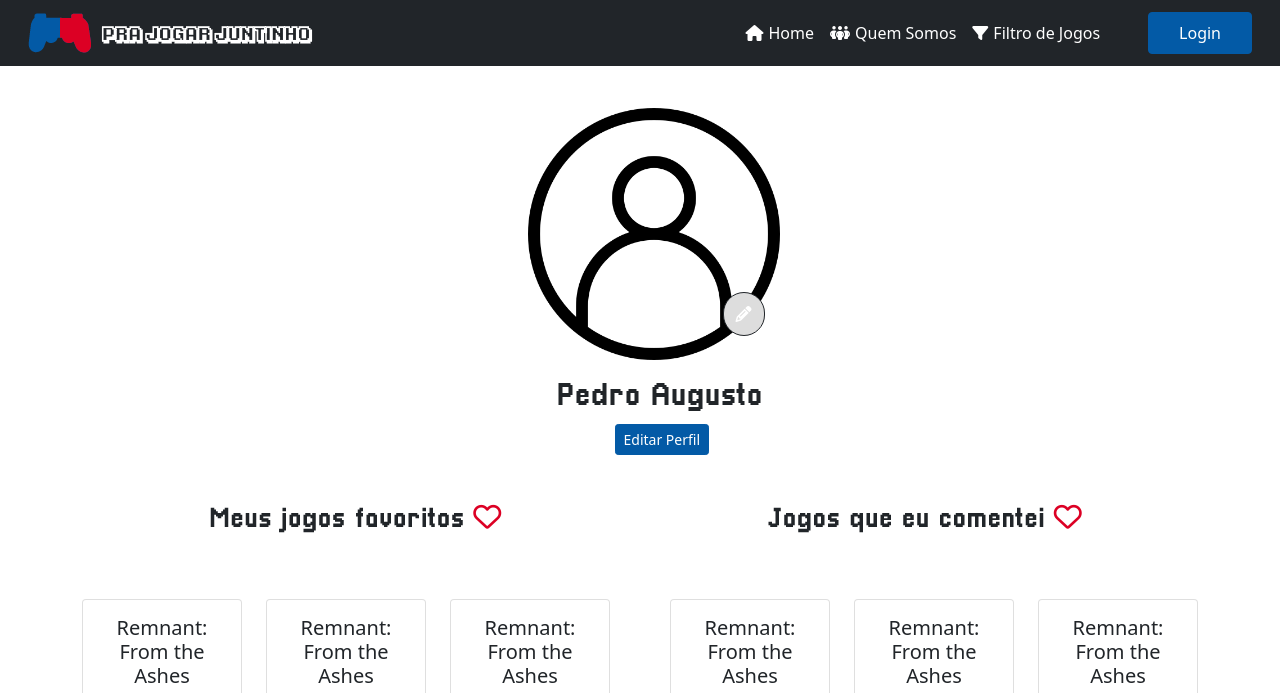
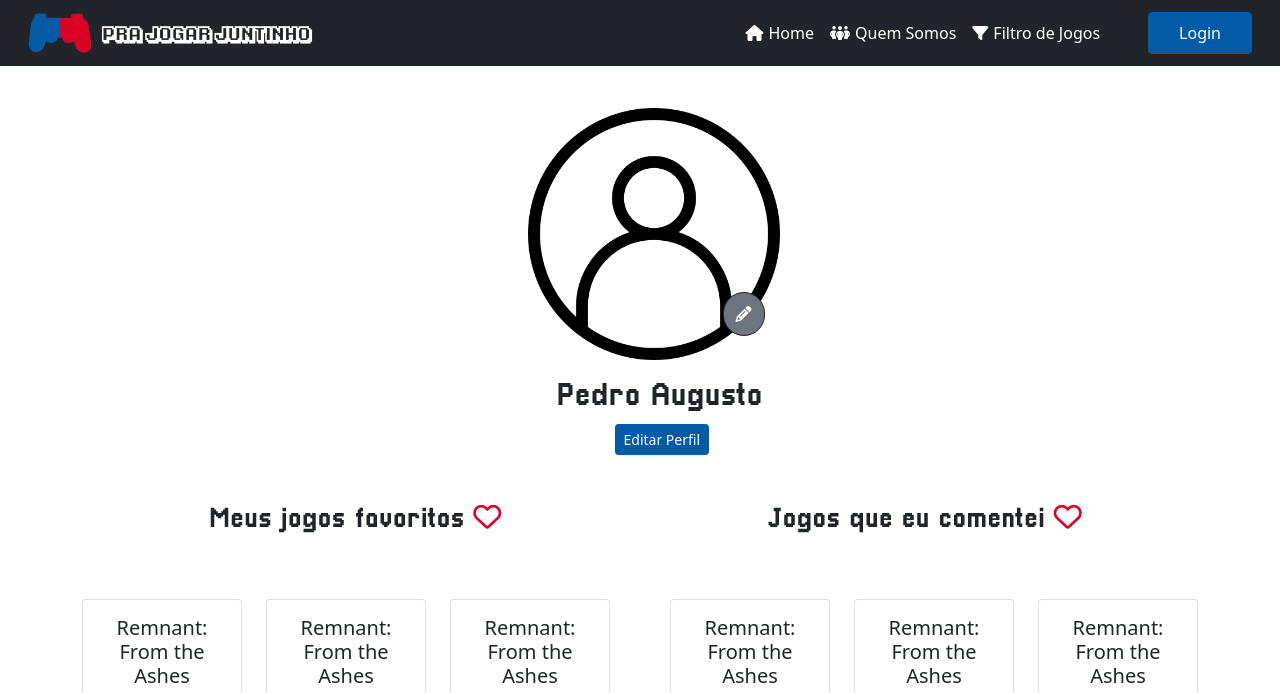
Before and after one commit to ICEI-PUC-Minas-PMV-SI/pmv-si-2022-1-e1-proj-web-t1-pra-jogar-juntinho, a plain HTML site: page src/TelaPerfil.html in a window 1280 px wide. Shown: the top 693 px of the page. Drawn offline with nearby package versions, Linux system fonts and the light colour scheme; no server answers.

Commit message:
voltando ultimo request

```diff
--- a/src/TelaPerfil.html
+++ b/src/TelaPerfil.html
@@ -72,7 +72,7 @@
             <div id="Card centralizar" style="width: 18rem;">
               <div class="d-flex">
                 <img src="/src/img/tela_de_perfil/perfil-de-usuario.png" class="card-img-top" alt="...">
-                <button type="button" class="btn btn-secondary text-white rounded-pill text-right border border-dark" style="height: 44px;margin-left: -75px;margin-top: 202px;background-color: #ddd;">
+                <button type="button" class="btn btn-secondary rounded-pill text-right border border-dark" style="height: 44px;margin-left: -75px;margin-top: 202px;">
                   <i class="fa-solid fa-pencil"></i>
                 </button>
               </div>
```
